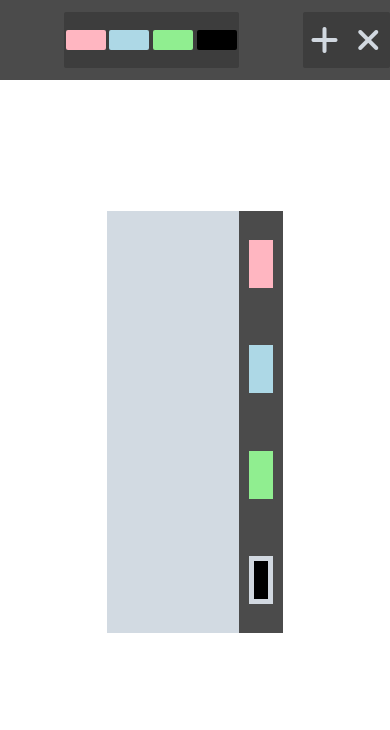
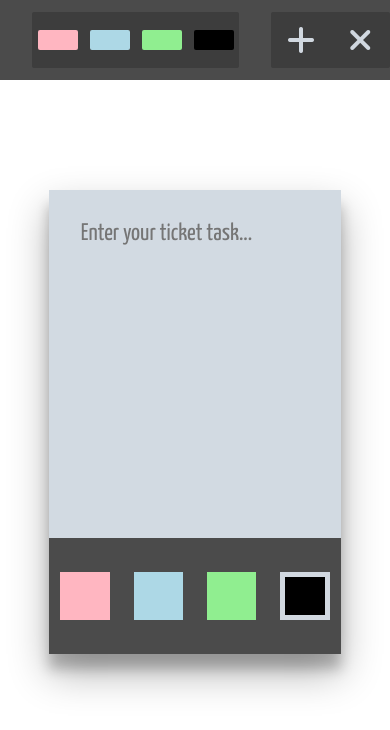
Before and after one commit to RaghavGit84/JIRA-Ticket-Management, a plain HTML site: page index.html in a window 390 px wide. Both pictures are taken after a click on the element 324 px from the left and 40 px from the top of the page. Drawn offline with Linux system fonts and the light colour scheme.

Commit message:
updated responsiveness

```diff
--- a/index.html
+++ b/index.html
@@ -6,6 +6,10 @@
     <meta name="viewport" content="width=device-width, initial-scale=1.0">
     <link rel="stylesheet" href="./style.css">
     <link rel="stylesheet" href="https://cdnjs.cloudflare.com/ajax/libs/font-awesome/6.0.0-beta2/css/all.min.css" integrity="sha512-YWzhKL2whUzgiheMoBFwW8CKV4qpHQAEuvilg9FAn5VJUDwKZZxkJNuGM4XkWuk94WCrrwslk8yWNGmY1EduTA==" crossorigin="anonymous" referrerpolicy="no-referrer" />
+    <link rel="preconnect" href="https://fonts.googleapis.com">
+    <link rel="preconnect" href="https://fonts.gstatic.com" crossorigin>
+    <link href="https://fonts.googleapis.com/css2?family=Open+Sans+Condensed:wght@300&display=swap" rel="stylesheet">
+    <link href="https://fonts.googleapis.com/css2?family=Yanone+Kaffeesatz:wght@323;400&display=swap" rel="stylesheet">
     <title>JIRA TICKET MANAGEMENT</title>
 </head>
 <body>
@@ -44,7 +48,7 @@
 
 
      <div class="modal-cont">
-         <textarea spellcheck="false" class="textarea-cont" ></textarea>
+         <textarea spellcheck="false" class="textarea-cont" placeholder="Enter your ticket task..."></textarea>
          <div class="priority-colors-cont">
              <div class=" lightpink priority-color"></div>
              <div class=" lightblue priority-color"></div>
--- a/style.css
+++ b/style.css
@@ -1,5 +1,6 @@
 * {
     box-sizing: border-box;
+    font-family: 'Yanone Kaffeesatz', sans-serif;
 }
 
 body {
@@ -21,7 +22,7 @@ body {
 
 .toolbox-priority-cont {
     height: 3.5rem;
-    width: 16rem;
+    width: 14rem;
     background-color: #3d3d3d;
     display: flex;
     justify-content: space-around;
@@ -79,6 +80,7 @@ body {
     top: calc( (100vh - 50vh) / 2 );
     left: calc( (100vw - 45vw) / 2);
     display: none;
+    box-shadow: rgba(0, 0, 0, 0.3) 0px 19px 38px, rgba(0, 0, 0, 0.22) 0px 15px 12px;
 }
 
 .textarea-cont {
@@ -150,3 +152,37 @@ body {
     gap: 2rem;
     justify-content: center;
 }
+
+@media screen and (min-width: 425px) and (max-width: 768px){
+    .modal-cont {
+        width: 60vw;
+        left: calc( ( 100vw - 60vw ) / 2 );
+    }
+}
+
+
+@media screen and (max-width: 426px) {
+    .modal-cont {
+        width: 75vw;
+        height: 55vh;
+        top: calc( ( 100vh - 55vh ) / 2 );
+        left: calc( ( 100vw - 75vw ) / 2 );
+        flex-direction: column;
+    }
+    .textarea-cont {
+        width: 100%;
+        height: 75%;
+    }
+    .priority-colors-cont {
+        flex-direction: row;
+        width: 100%;
+        height: 25%;
+    }
+    .priority-color {
+        width: 17%;
+    }
+    .toolbox-cont > * {
+        margin-left: 2rem;
+        border-radius: 2px;
+    }
+}
```
